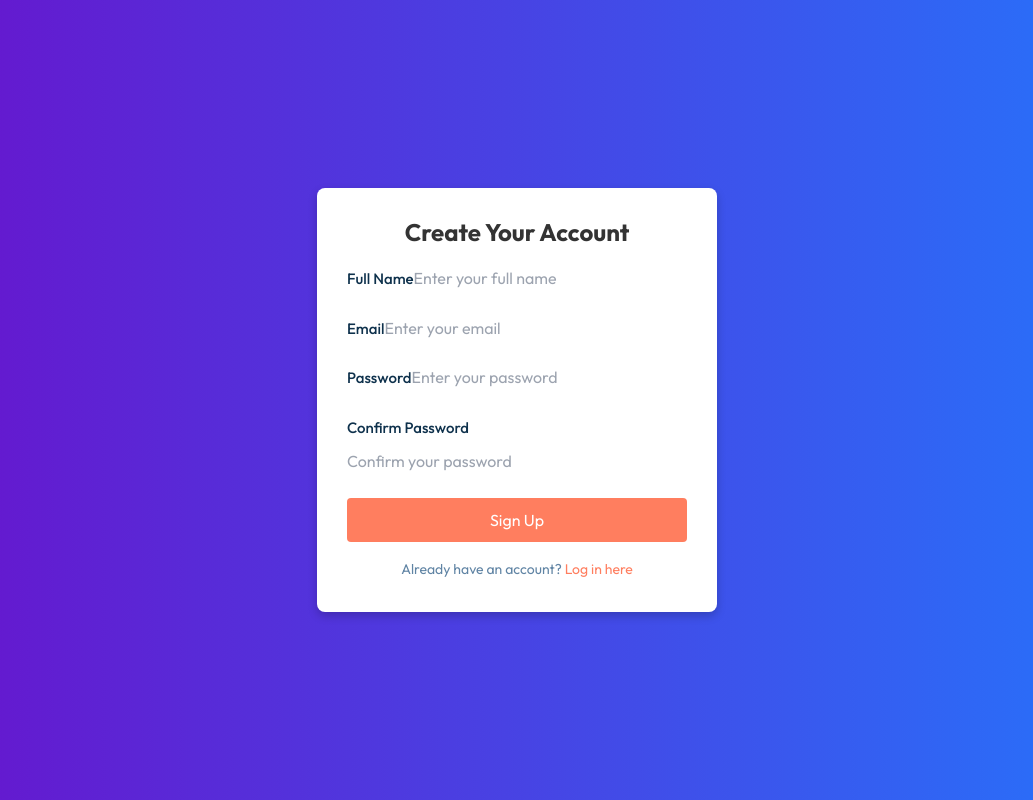
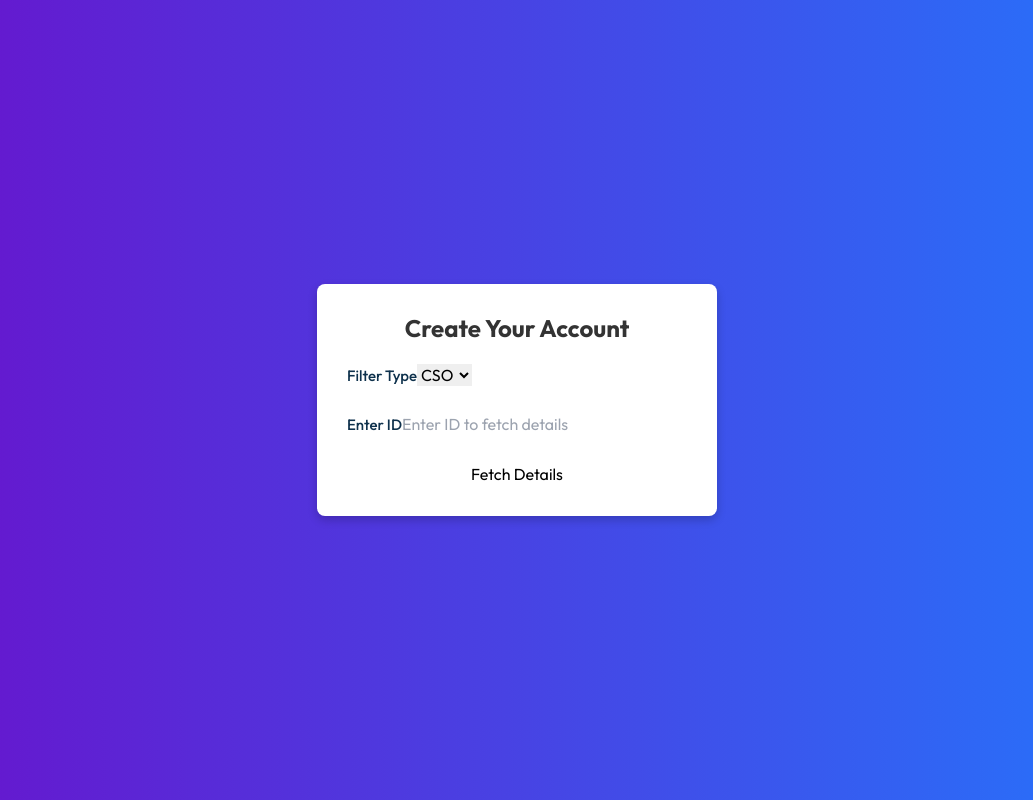
Before and after one commit to DAGMAWI-AT/kvo, a React (Create React App) app: page /user/register in a window 1280 px wide. Shown: the whole page, without its empty margins (123-1156 px from the left). Built offline with nearby package versions, Linux system fonts and the light colour scheme.

Commit message:
commit fr

```diff
--- a/package.json
+++ b/package.json
@@ -10,6 +10,7 @@
     "@testing-library/jest-dom": "^5.17.0",
     "@testing-library/react": "^13.4.0",
     "@testing-library/user-event": "^13.5.0",
+    "axios": "^1.7.9",
     "rc-progress": "^4.0.0",
     "react": "^18.3.1",
     "react-countup": "^6.5.3",
--- /dev/null
+++ b/src/components/admin/createAccount/CreateAccount.jsx
@@ -0,0 +1,51 @@
+import React, { useState } from "react";
+import axios from "axios";
+
+const CreateAccount = () => {
+  const [registrationId, setRegistrationId] = useState("");
+  const [password, setPassword] = useState("");
+  const [message, setMessage] = useState("");
+
+  const handleSubmit = async (e) => {
+    e.preventDefault();
+    try {
+      const response = await axios.post("http://localhost:8000/createAccount_users", {
+        registrationId,
+        password,
+      });
+      setMessage(response.data.message);
+    } catch (error) {
+      setMessage(error.response?.data?.message || "Error creating account.");
+    }
+  };
+
+  return (
+    <div>
+      <h2>Create User Account</h2>
+      <form onSubmit={handleSubmit}>
+        <div>
+          <label>Registration ID:</label>
+          <input
+            type="text"
+            value={registrationId}
+            onChange={(e) => setRegistrationId(e.target.value)}
+            required
+          />
+        </div>
+        <div>
+          <label>Password:</label>
+          <input
+            type="password"
+            value={password}
+            onChange={(e) => setPassword(e.target.value)}
+            required
+          />
+        </div>
+        <button type="submit">Create Account</button>
+      </form>
+      {message && <p>{message}</p>}
+    </div>
+  );
+};
+
+export default CreateAccount;
--- a/src/components/admin/csoRegister/CsoRegister.jsx
+++ b/src/components/admin/csoRegister/CsoRegister.jsx
@@ -47,7 +47,9 @@ const CsoRegister = () => {
     formDataObje.append("registrationDate", registrationDate);
 
     try {
-      const response = await fetch("http://localhost:8000/registerStaff", {
+      // const response = await fetch("http://localhost:8000/registerStaff", {
+        const response = await fetch("https://finance-office.onrender.com/registerStaff", {
+
         method: "POST",
         body: formDataObje,
       });
@@ -95,7 +97,9 @@ const CsoRegister = () => {
     console.log("FormData being sent: ", formDataObj); // Log the FormData
 
     try {
-      const response = await fetch("http://localhost:8000/registerCSO", {
+      // const response = await fetch("http://localhost:8000/registerCSO", {
+        const response = await fetch("https://finance-office.onrender.com/registerCSO", {
+
         method: "POST",
         body: formDataObj,
       });
@@ -317,7 +321,6 @@ const CsoRegister = () => {
           </button>
         </form>
       )}
-
     </div>
   );
 };
--- a/src/components/admin/navbar/Navbar.jsx
+++ b/src/components/admin/navbar/Navbar.jsx
@@ -52,7 +52,8 @@ const Navbar = ({ darkMode, toggleDarkMode, toggleSidebar }) => {
   // Mark a notification as read
   const markAsRead = async (id) => {
     try {
-      await axios.patch(`http://localhost:8000/notifications/${id}`);
+      // await axios.patch(`http://localhost:8000/notifications/${id}`);
+      await axios.patch(`https://finance-office.onrender.com/notifications/${id}`);
       // Update the notifications state to mark as read
       setNotifications((prevNotifications) =>
         prevNotifications.map((notif) =>
--- a/src/components/routers/Routers.jsx
+++ b/src/components/routers/Routers.jsx
@@ -40,6 +40,7 @@ import Contact from '../contact/Contact';
 import BlogDetails from '../news/BlogDetails';
 import Service from '../service/Service';
 import CsoRegister from '../admin/csoRegister/CsoRegister';
+import CreateAccount from '../admin/createAccount/CreateAccount';
 
 
 const Routers = createBrowserRouter([
@@ -205,6 +206,10 @@ const Routers = createBrowserRouter([
                 element: <CsoRegister />,
             },
 
+                        {
+                path: "/admin/create_userAccount",
+                element: <CreateAccount />,
+            },
 
         ]
     },
--- a/src/components/user/auth/signup/Signup.jsx
+++ b/src/components/user/auth/signup/Signup.jsx
@@ -1,20 +1,71 @@
 import React, { useState } from "react";
+import axios from "axios";
 import "./Signup.css";
 
 const SignUp = () => {
+  const [filterType, setFilterType] = useState("CSO"); // "CSO" or "Staff"
+  const [filterId, setFilterId] = useState("");
   const [formData, setFormData] = useState({
+    id: "",
     name: "",
     email: "",
+    status: "",
+    role: "",
     password: "",
     confirmPassword: "",
   });
+
+  const [isFetched, setIsFetched] = useState(false);
+
+  const handleFilterChange = (e) => {
+    setFilterId(e.target.value);
+  };
+
+  const handleFilterTypeChange = (e) => {
+    setFilterType(e.target.value);
+  };
+
+  const handleFilterSubmit = async (e) => {
+    e.preventDefault();
+
+    try {
+      const endpoint =
+        filterType === "CSO"
+          ? `http://localhost:8000/csos/?id=${filterId}`
+          : `http://localhost:8000/staff/?id=${filterId}`;
+
+      const response = await axios.get(endpoint);
+
+      if (response.data) {
+        const { id, name, email, status, role } = response.data;
+
+        setFormData({
+          id: id || "",
+          name: name || "",
+          email: email || "",
+          status: status || "",
+          role: role || "",
+          password: "",
+          confirmPassword: "",
+        });
+
+        setIsFetched(true);
+      } else {
+        alert("No data found for the provided ID.");
+        setIsFetched(false);
+      }
+    } catch (error) {
+      alert("Error fetching data: " + (error.response?.data?.message || error.message));
+      setIsFetched(false);
+    }
+  };
 
   const handleChange = (e) => {
     const { name, value } = e.target;
     setFormData({ ...formData, [name]: value });
   };
 
-  const handleSubmit = (e) => {
+  const handleSubmit = async (e) => {
     e.preventDefault();
 
     if (formData.password !== formData.confirmPassword) {
@@ -22,14 +73,60 @@ const SignUp = () => {
       return;
     }
 
-    // Add sign-up logic here
-    console.log("Sign-Up Data:", formData);
+    try {
+      const response = await axios.post("http://localhost:8000/userRegister", {
+        id: formData.id,
+        name: formData.name,
+        email: formData.email,
+        status: formData.status,
+        role: formData.role,
+        password: formData.password,
+      });
+
+      if (response.status === 201) {
+        alert("Account created successfully!");
+      }
+    } catch (error) {
+      alert("An error occurred: " + (error.response?.data?.message || error.message));
+    }
   };
 
   return (
     <div className="signup-page">
       <div className="signup-container">
         <h2 className="signup-title">Create Your Account</h2>
+
+        {/* Filtering Form */}
+        <form className="filter-form" onSubmit={handleFilterSubmit}>
+          <div className="form-group">
+            <label htmlFor="filterType">Filter Type</label>
+            <select
+              id="filterType"
+              value={filterType}
+              onChange={handleFilterTypeChange}
+            >
+              <option value="CSO">CSO</option>
+              <option value="Staff">Staff</option>
+            </select>
+          </div>
+          <div className="form-group">
+            <label htmlFor="filterId">Enter ID</label>
+            <input
+              type="text"
+              id="filterId"
+              value={filterId}
+              onChange={handleFilterChange}
+              placeholder="Enter ID to fetch details"
+              required
+            />
+          </div>
+          <button type="submit" className="filter-button">
+            Fetch Details
+          </button>
+        </form>
+
+        {/* Signup Form */}
+        {isFetched && (
           <form className="signup-form" onSubmit={handleSubmit}>
             <div className="form-group">
               <label htmlFor="name">Full Name</label>
@@ -38,9 +135,7 @@ const SignUp = () => {
                 id="name"
                 name="name"
                 value={formData.name}
-              onChange={handleChange}
-              placeholder="Enter your full name"
-              required
+                disabled
               />
             </div>
             <div className="form-group">
@@ -50,9 +145,37 @@ const SignUp = () => {
                 id="email"
                 name="email"
                 value={formData.email}
-              onChange={handleChange}
-              placeholder="Enter your email"
-              required
+                disabled
+              />
+            </div>
+            <div className="form-group">
+              <label htmlFor="id">User ID</label>
+              <input
+                type="text"
+                id="id"
+                name="id"
+                value={formData.id}
+                disabled
+              />
+            </div>
+            <div className="form-group">
+              <label htmlFor="status">Status</label>
+              <input
+                type="text"
+                id="status"
+                name="status"
+                value={formData.status}
+                disabled
+              />
+            </div>
+            <div className="form-group">
+              <label htmlFor="role">Role</label>
+              <input
+                type="text"
+                id="role"
+                name="role"
+                value={formData.role}
+                disabled
               />
             </div>
             <div className="form-group">
@@ -83,9 +206,7 @@ const SignUp = () => {
               Sign Up
             </button>
           </form>
-        <p className="signup-footer">
-          Already have an account? <a href="/user/login">Log in here</a>
-        </p>
+        )}
       </div>
     </div>
   );
```
Also changed, not shown: 1 other file (tests, documents, lock files or other folders). Lines whose indentation alone changed are shown as unchanged.
